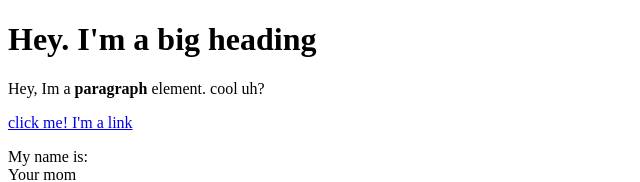
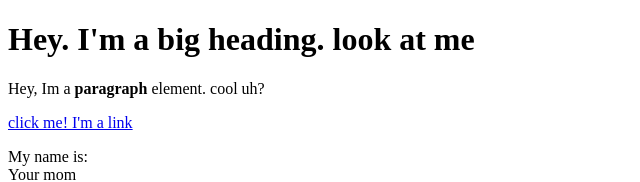
Before and after one commit to darioLampa05/cartoon-hero, a plain HTML site: page test.html in a window 1280 px wide. Shown: the top 182 px of the page, without its empty margins (0-640 px from the left). Drawn offline with Linux system fonts and the light colour scheme.

Commit message:
Update test.html

```diff
--- a/test.html
+++ b/test.html
@@ -4,7 +4,7 @@
 	<title>Test page</title>
 </head>
 <body>
-	<h1>Hey. I'm a big heading</h1>
+	<h1>Hey. I'm a big heading. look at me</h1>
 	<p>Hey, Im a <b>paragraph</b> element. cool uh?</p>
 	<a href="https://google.com" target="_blank" title="let's go to google">click me! I'm a link</a>
 	<p>My name is:<br>
```
